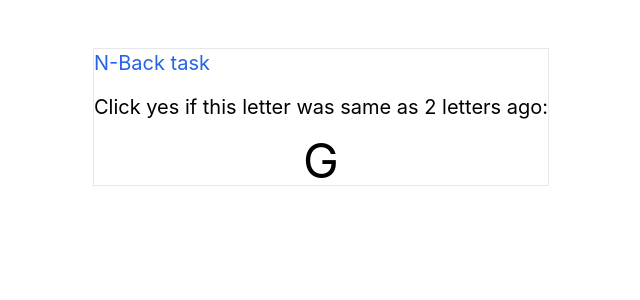
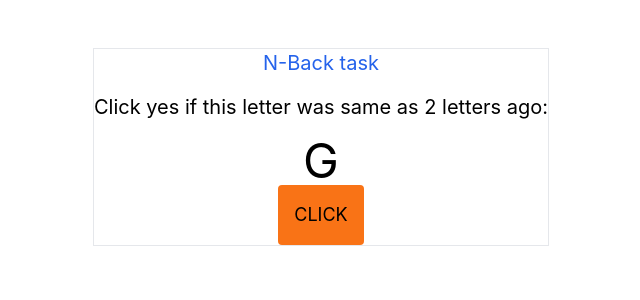
Before and after one commit to D-Pagey/aldgate, a Next.js app: page / in a window 1280 px wide. Shown: the top 300 px of the page, without its empty margins (319-959 px from the left). Built offline with nearby package versions, Linux system fonts and the light colour scheme.

Commit message:
feat(game): check result, handle redirect, wip results page

```diff
--- a/pages/index.tsx
+++ b/pages/index.tsx
@@ -1,17 +1,51 @@
+import { useState, useEffect } from "react";
 import type { NextPage } from "next";
 import Head from "next/head";
-import Image from "next/image";
-import { useState } from "react";
+import { useRouter } from "next/router";
+
 import useInterval from "../hooks/useInterval";
 
-const testString = "AHGFG";
+// TODO: move from here to api response
+const testString = "AHGFGAHGFGAHGFG";
 
 const Home: NextPage = () => {
   const [letterIndex, setLetterIndex] = useState(0);
+  const [isPaused, setIsPaused] = useState(false);
+  const [correctTally, setCorrectTally] = useState(0);
+  const [incorrectTally, setIncorrectTally] = useState(0);
 
-  useInterval(() => {
-    setLetterIndex(letterIndex + 1);
-  }, 2000);
+  const router = useRouter();
+
+  useInterval(
+    () => {
+      setLetterIndex(letterIndex + 1);
+    },
+    isPaused ? null : 2000
+  );
+
+  useEffect(() => {
+    if (incorrectTally >= 2 || letterIndex === testString.length - 1) {
+      router.push("/results");
+    }
+  }, [incorrectTally, letterIndex, router]);
+
+  const handleClick = () => {
+    const currentLetter = testString[letterIndex];
+    const comparisonLetter = testString[letterIndex - 2];
+
+    // pause interval
+    setIsPaused(true);
+
+    // check if you're right
+    if (currentLetter === comparisonLetter) {
+      setCorrectTally(correctTally + 1);
+    } else {
+      setIncorrectTally(incorrectTally + 1);
+    }
+
+    // unpause
+    setIsPaused(false);
+  };
 
   return (
     <div>
@@ -21,7 +55,7 @@ const Home: NextPage = () => {
         <link rel="icon" href="/favicon.ico" />
       </Head>
 
-      <main className="border w-max mx-auto mt-12">
+      <main className="border w-max mx-auto mt-12 flex flex-col items-center">
         <h1 className="text-blue-600 text-xl">N-Back task</h1>
 
         <h2 className="text-xl mt-4">
@@ -29,6 +63,14 @@ const Home: NextPage = () => {
         </h2>
 
         <p className="text-5xl mt-4 text-center">{testString[letterIndex]}</p>
+
+        <button
+          type="button"
+          className="bg-orange-500 p-4 text-lg rounded"
+          onClick={handleClick}
+        >
+          CLICK
+        </button>
       </main>
     </div>
   );
--- /dev/null
+++ b/pages/results.tsx
@@ -0,0 +1,20 @@
+import type { NextPage } from "next";
+import Head from "next/head";
+
+const Results: NextPage = () => {
+  return (
+    <div>
+      <Head>
+        <title>Project Aldgate</title>
+        <meta name="description" content="Generated by create next app" />
+        <link rel="icon" href="/favicon.ico" />
+      </Head>
+
+      <main className="border w-max mx-auto mt-12 flex flex-col items-center">
+        <h1 className="text-blue-600 text-xl">Results Yo</h1>
+      </main>
+    </div>
+  );
+};
+
+export default Results;
```
Also changed, not shown: 1 other file (tests, documents, lock files or other folders).
